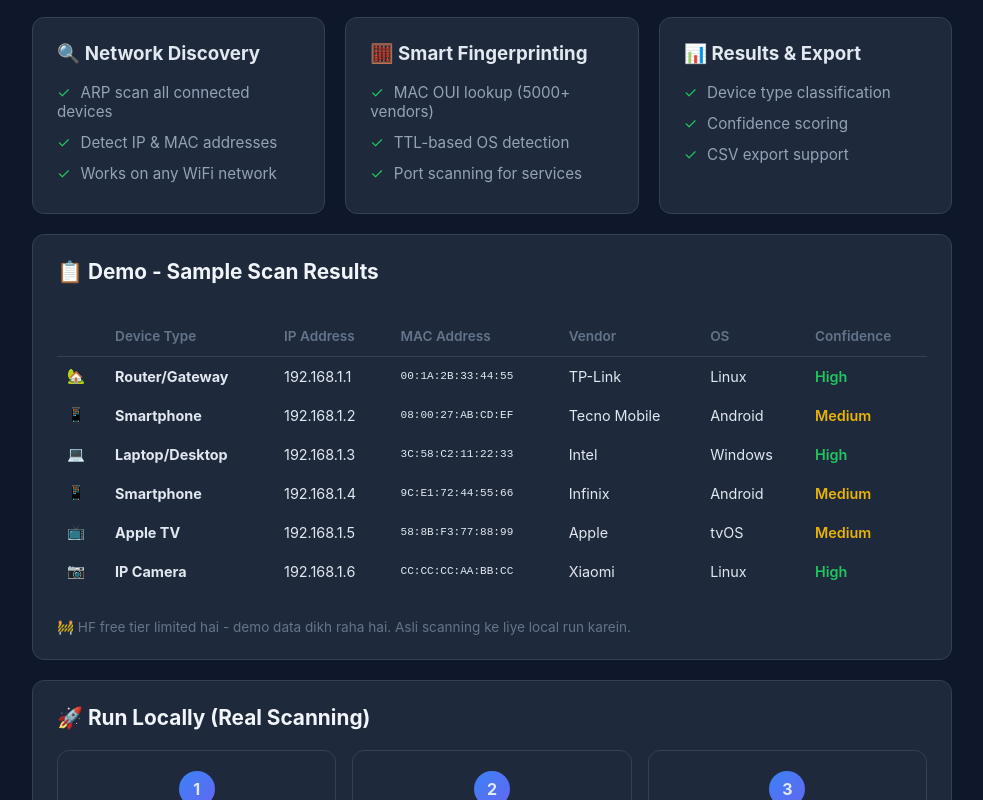
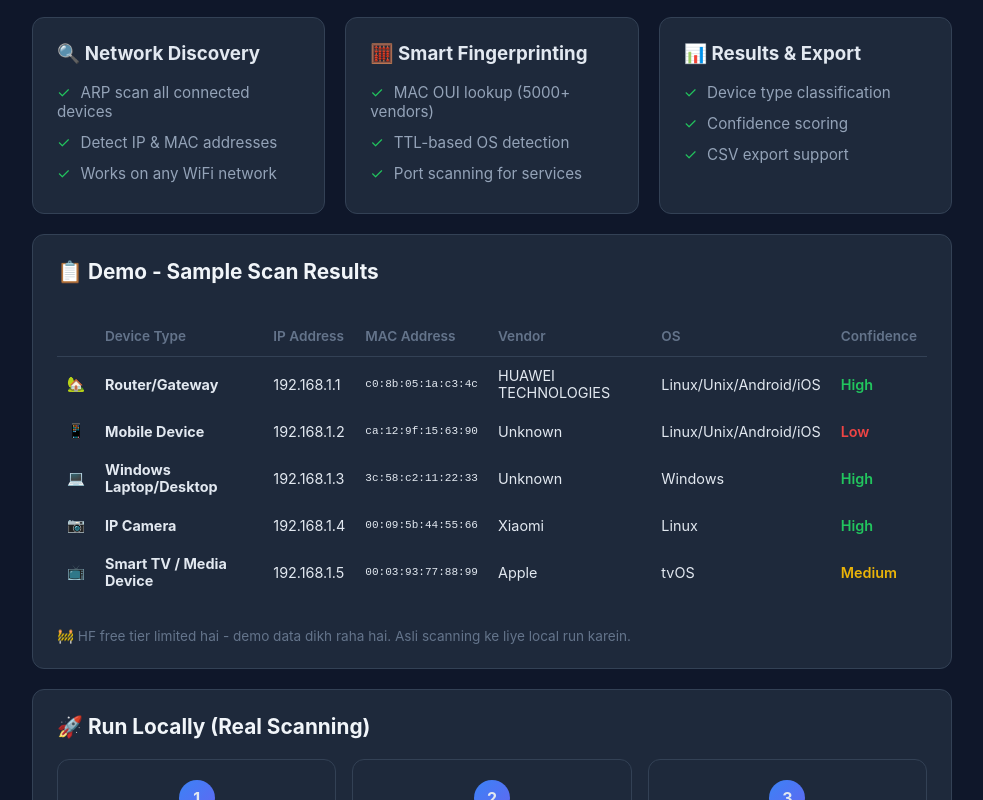
Before and after one commit to Haris-Ahmed83/wifi-device-scanner, a plain HTML site: page index.html in a window 1280 px wide. Shown: the part 412-1212 px from the top of the page, without its empty margins (148-1131 px from the left). Drawn offline with Linux system fonts and the light colour scheme.

Commit message:
fix demo data in index.html with correct MAC/vendor pairs

```diff
--- a/index.html
+++ b/index.html
@@ -102,55 +102,46 @@
                     <td>&#x1F3E1;</td>
                     <td><strong>Router/Gateway</strong></td>
                     <td>192.168.1.1</td>
-                    <td style="font-family:monospace;font-size:0.85em;">00:1A:2B:33:44:55</td>
-                    <td>TP-Link</td>
+                    <td style="font-family:monospace;font-size:0.85em;">c0:8b:05:1a:c3:4c</td>
+                    <td>HUAWEI TECHNOLOGIES</td>
+                    <td>Linux/Unix/Android/iOS</td>
+                    <td class="conf-h">High</td>
+                </tr>
+                <tr>
+                    <td>&#x1F4F1;</td>
+                    <td><strong>Mobile Device</strong></td>
+                    <td>192.168.1.2</td>
+                    <td style="font-family:monospace;font-size:0.85em;">ca:12:9f:15:63:90</td>
+                    <td>Unknown</td>
+                    <td>Linux/Unix/Android/iOS</td>
+                    <td class="conf-l">Low</td>
+                </tr>
+                <tr>
+                    <td>&#x1F4BB;</td>
+                    <td><strong>Windows Laptop/Desktop</strong></td>
+                    <td>192.168.1.3</td>
+                    <td style="font-family:monospace;font-size:0.85em;">3c:58:c2:11:22:33</td>
+                    <td>Unknown</td>
+                    <td>Windows</td>
+                    <td class="conf-h">High</td>
+                </tr>
+                <tr>
+                    <td>&#x1F4F7;</td>
+                    <td><strong>IP Camera</strong></td>
+                    <td>192.168.1.4</td>
+                    <td style="font-family:monospace;font-size:0.85em;">00:09:5b:44:55:66</td>
+                    <td>Xiaomi</td>
                     <td>Linux</td>
                     <td class="conf-h">High</td>
                 </tr>
                 <tr>
-                    <td>&#x1F4F1;</td>
-                    <td><strong>Smartphone</strong></td>
-                    <td>192.168.1.2</td>
-                    <td style="font-family:monospace;font-size:0.85em;">08:00:27:AB:CD:EF</td>
-                    <td>Tecno Mobile</td>
-                    <td>Android</td>
-                    <td class="conf-m">Medium</td>
-                </tr>
-                <tr>
-                    <td>&#x1F4BB;</td>
-                    <td><strong>Laptop/Desktop</strong></td>
-                    <td>192.168.1.3</td>
-                    <td style="font-family:monospace;font-size:0.85em;">3C:58:C2:11:22:33</td>
-                    <td>Intel</td>
-                    <td>Windows</td>
-                    <td class="conf-h">High</td>
-                </tr>
-                <tr>
-                    <td>&#x1F4F1;</td>
-                    <td><strong>Smartphone</strong></td>
-                    <td>192.168.1.4</td>
-                    <td style="font-family:monospace;font-size:0.85em;">9C:E1:72:44:55:66</td>
-                    <td>Infinix</td>
-                    <td>Android</td>
-                    <td class="conf-m">Medium</td>
-                </tr>
-                <tr>
                     <td>&#x1F4FA;</td>
-                    <td><strong>Apple TV</strong></td>
+                    <td><strong>Smart TV / Media Device</strong></td>
                     <td>192.168.1.5</td>
-                    <td style="font-family:monospace;font-size:0.85em;">58:8B:F3:77:88:99</td>
+                    <td style="font-family:monospace;font-size:0.85em;">00:03:93:77:88:99</td>
                     <td>Apple</td>
                     <td>tvOS</td>
                     <td class="conf-m">Medium</td>
-                </tr>
-                <tr>
-                    <td>&#x1F4F7;</td>
-                    <td><strong>IP Camera</strong></td>
-                    <td>192.168.1.6</td>
-                    <td style="font-family:monospace;font-size:0.85em;">CC:CC:CC:AA:BB:CC</td>
-                    <td>Xiaomi</td>
-                    <td>Linux</td>
-                    <td class="conf-h">High</td>
                 </tr>
             </table>
             </div>
```
